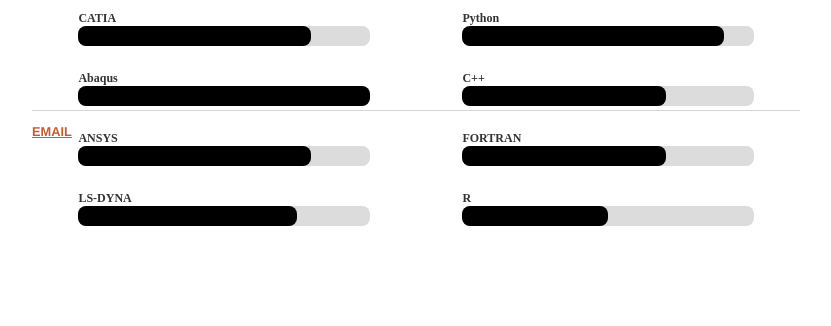
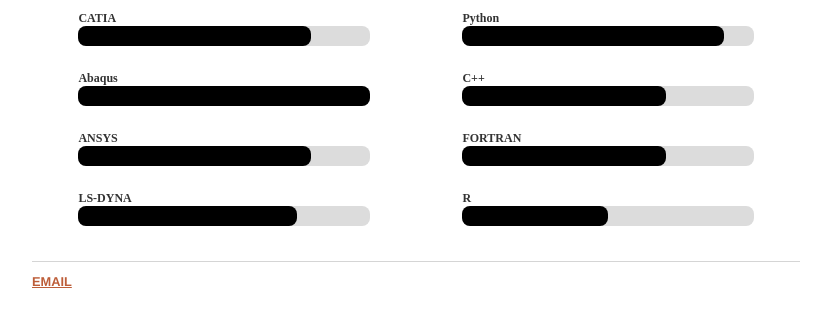
Before and after one commit to rsourki/rsourki.github.io, a Jekyll site: the page built from cv/index.html, in a window 1280 px wide. Shown: the part 1053-1379 px from the top of the page, without its empty margins (224-1055 px from the left). Built offline with Jekyll 4.4.1, drawn with Linux system fonts in a browser that asks for light colours; before the commit the page ends 1279 px from its top, so only the background shows below that.

Commit message:
Update main.css

```diff
--- a/css/main.css
+++ b/css/main.css
@@ -194,7 +194,7 @@
   float: left;
   width: 50%;
   padding: 10px;
-  height: 300px; /* Should be removed. Only for demonstration */
+  /*height: 300px; Should be removed. Only for demonstration */
 }
 
 /* Clear floats after the columns */
```
